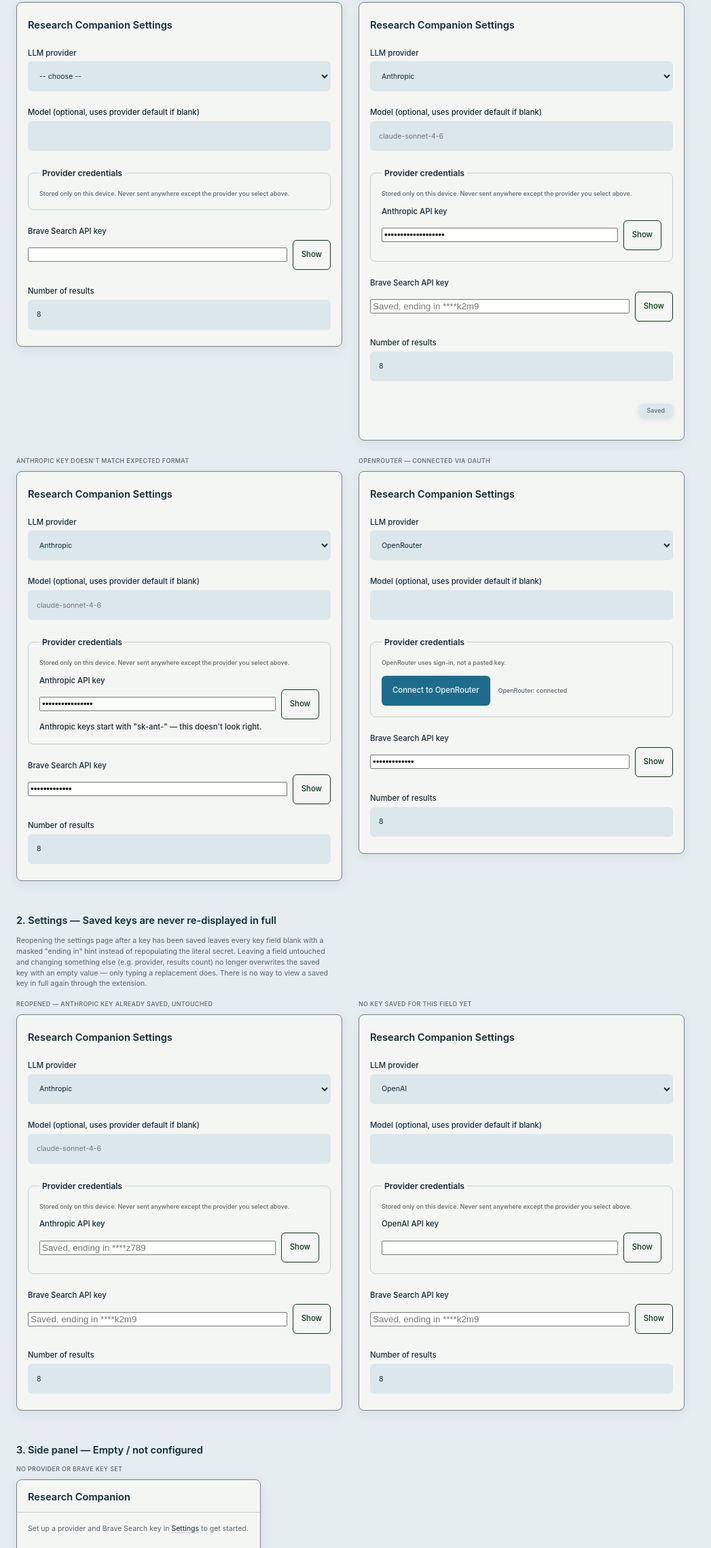
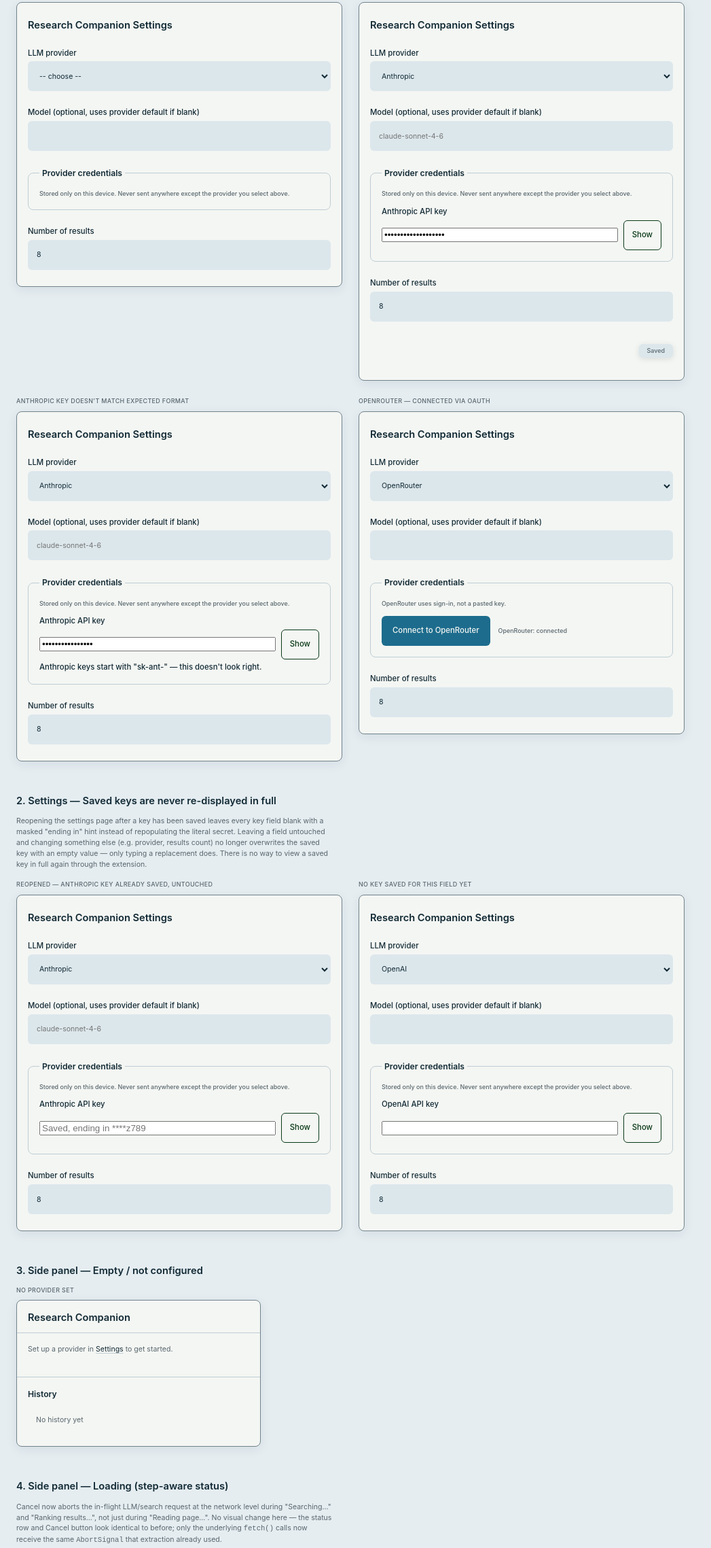
Before and after one commit to aryamanw/researcher-ai-extn, a browser extension: page docs/ui-showcase.html in a window 1280 px wide. Shown: the part 298-2575 px from the top of the page at 68% size, without its empty margins (0-1047 px from the left). Drawn offline with Linux system fonts and the light colour scheme.

Commit message:
fix: remove stale Brave Search UI from showcase and pin Gemini default to 2.0
The google_search grounding tool requires Gemini 2.0+; gemini-1.5-flash needs
google_search_retrieval instead, so the old default silently broke search.

```diff
--- a/docs/ui-showcase.html
+++ b/docs/ui-showcase.html
@@ -477,12 +477,6 @@
             <legend>Provider credentials</legend>
             <p class="field-hint">Stored only on this device. Never sent anywhere except the provider you select above.</p>
           </fieldset>
-          <label>Brave Search API key
-            <div class="key-input-row">
-              <input type="password" />
-              <button type="button" class="key-toggle">Show</button>
-            </div>
-          </label>
           <label>Number of results
             <input type="number" value="8" />
           </label>
@@ -511,12 +505,6 @@
               </div>
             </label>
           </fieldset>
-          <label>Brave Search API key
-            <div class="key-input-row">
-              <input type="password" placeholder="Saved, ending in ****k2m9" />
-              <button type="button" class="key-toggle">Show</button>
-            </div>
-          </label>
           <label>Number of results
             <input type="number" value="8" />
           </label>
@@ -547,12 +535,6 @@
               <p class="key-warning">Anthropic keys start with "sk-ant-" — this doesn't look right.</p>
             </label>
           </fieldset>
-          <label>Brave Search API key
-            <div class="key-input-row">
-              <input type="password" value="BSA••••••••••" />
-              <button type="button" class="key-toggle">Show</button>
-            </div>
-          </label>
           <label>Number of results
             <input type="number" value="8" />
           </label>
@@ -579,12 +561,6 @@
               <span id="openrouter-status">OpenRouter: connected</span>
             </div>
           </fieldset>
-          <label>Brave Search API key
-            <div class="key-input-row">
-              <input type="password" value="BSA••••••••••" />
-              <button type="button" class="key-toggle">Show</button>
-            </div>
-          </label>
           <label>Number of results
             <input type="number" value="8" />
           </label>
@@ -626,12 +602,6 @@
               </div>
             </label>
           </fieldset>
-          <label>Brave Search API key
-            <div class="key-input-row">
-              <input type="password" placeholder="Saved, ending in ****k2m9" />
-              <button type="button" class="key-toggle">Show</button>
-            </div>
-          </label>
           <label>Number of results
             <input type="number" value="8" />
           </label>
@@ -660,12 +630,6 @@
               </div>
             </label>
           </fieldset>
-          <label>Brave Search API key
-            <div class="key-input-row">
-              <input type="password" placeholder="Saved, ending in ****k2m9" />
-              <button type="button" class="key-toggle">Show</button>
-            </div>
-          </label>
           <label>Number of results
             <input type="number" value="8" />
           </label>
@@ -680,11 +644,11 @@
   <h2>3. Side panel — Empty / not configured</h2>
   <div class="screen-grid">
     <div class="screen">
-      <span class="screen-label">No provider or Brave key set</span>
+      <span class="screen-label">No provider set</span>
       <div class="screen-frame frame-sidepanel">
         <header class="panel-header"><h1>Research Companion</h1></header>
         <main id="results">
-          <p class="setup-prompt">Set up a provider and Brave Search key in <a href="#">Settings</a> to get started.</p>
+          <p class="setup-prompt">Set up a provider in <a href="#">Settings</a> to get started.</p>
         </main>
         <section class="history">
           <h2>History</h2>
--- a/src/lib/llm/gemini.js
+++ b/src/lib/llm/gemini.js
@@ -31,7 +31,7 @@
 }
 
 export async function searchAndRank({ apiKey, model, pageTitle, pageText, resultsCount, signal }) {
-  const modelName = model || 'gemini-1.5-flash';
+  const modelName = model || 'gemini-2.0-flash';
   if (!MODEL_NAME_PATTERN.test(modelName)) {
     throw new Error(`Invalid Gemini model name: ${modelName}`);
   }
```
Also changed, not shown: tests/llm/gemini.test.js (+15 -0 lines), README.md.
